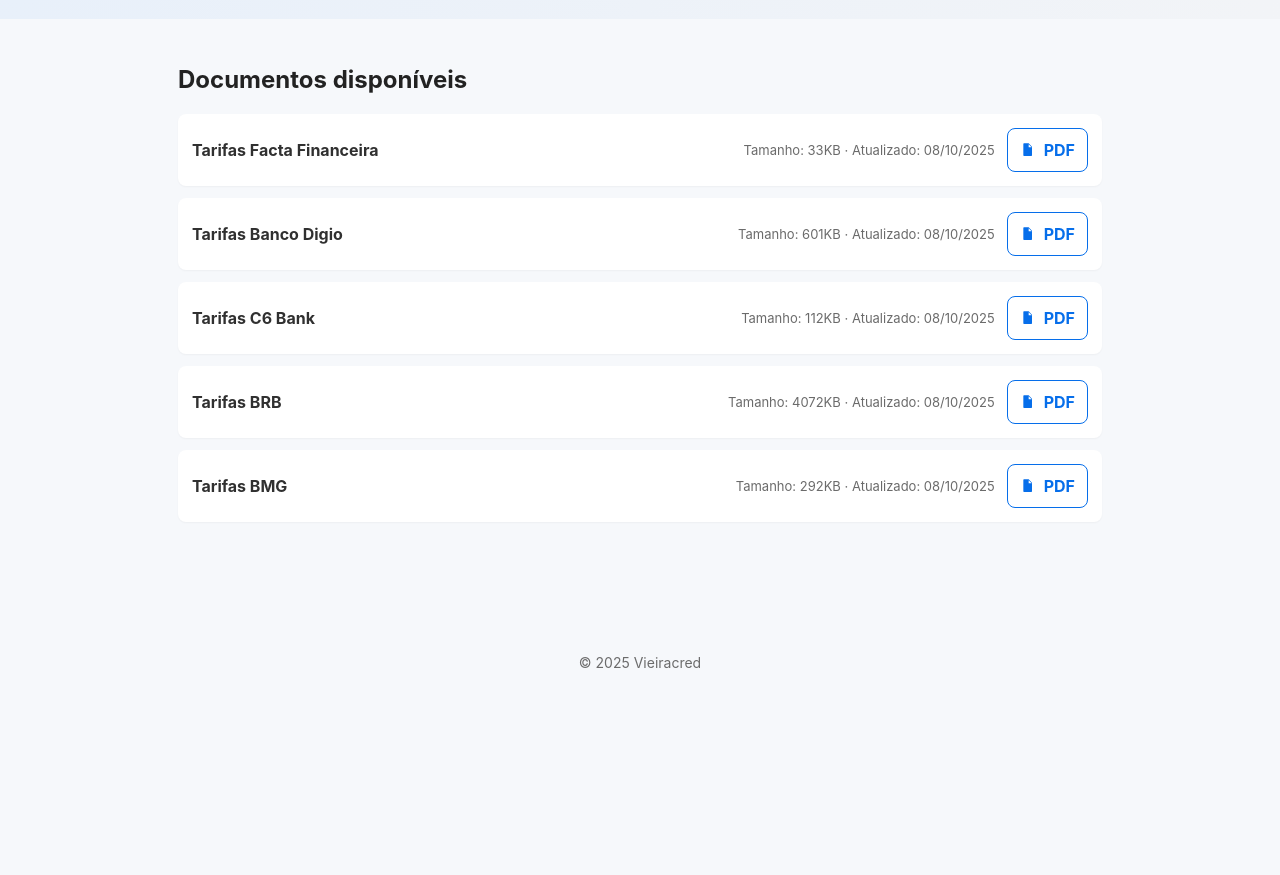
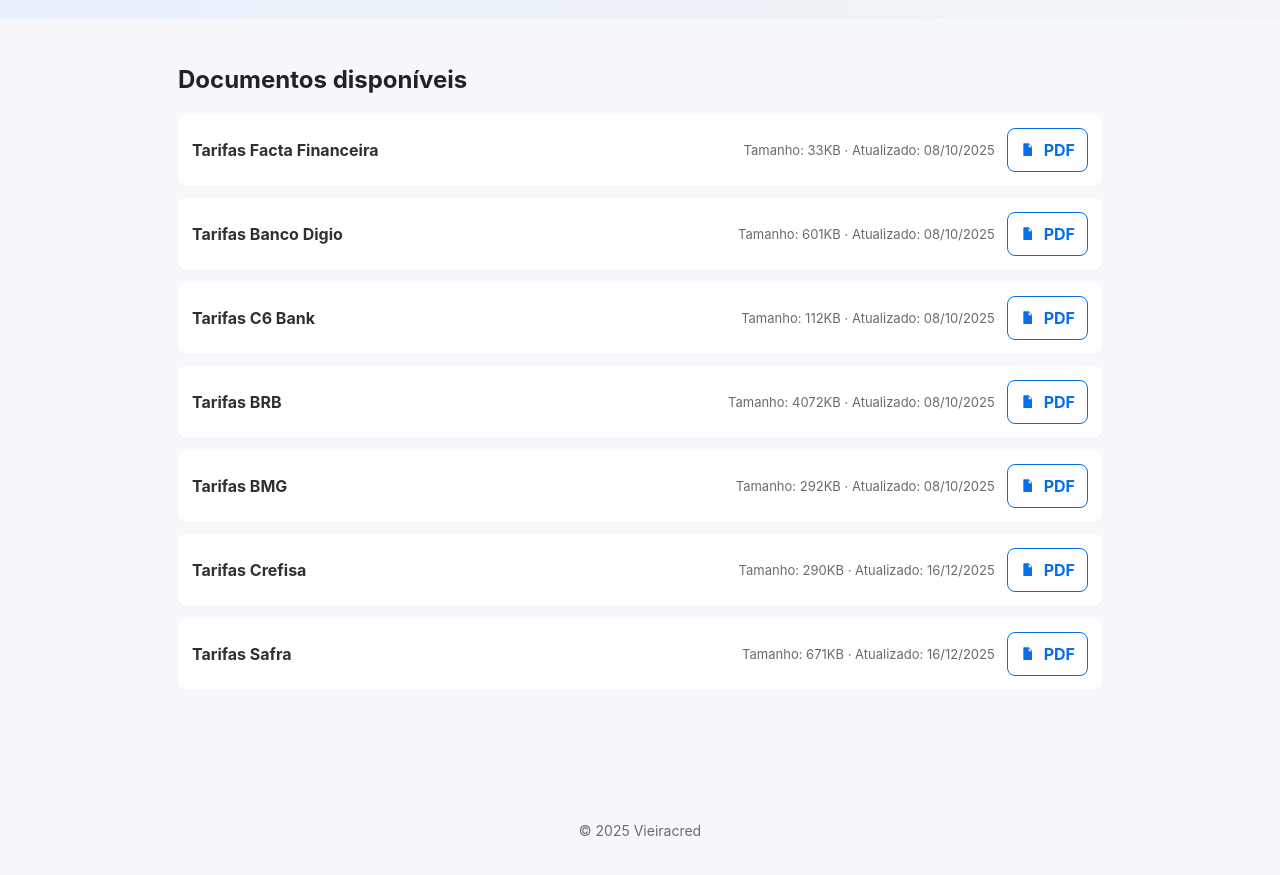
Before and after one commit to PlaneVieira/pg-tarifas, a plain HTML site: page meu-repo/docs/index.html in a window 1280 px wide. Shown: the part 157-1032 px from the top of the page. Before the commit the page ends 888 px from the top, so only its background shows below. Drawn offline with Linux system fonts and the light colour scheme.

Commit message:
Commit add Safra e Crefisa

```diff
--- a/meu-repo/docs/index.html
+++ b/meu-repo/docs/index.html
@@ -41,7 +41,9 @@
   { title: "Tarifas Banco Digio", file: "tarifa-digio.pdf", date: "08/10/2025", size: "601KB" },
   { title: "Tarifas C6 Bank", file: "tarifa-c6.pdf", date: "08/10/2025", size: "112KB"},
   { title: "Tarifas BRB", file: "tarifa-brb.pdf", date: "08/10/2025", size: "4072KB"},
-  { title: "Tarifas BMG", file: "tarifas-bmg.pdf", date: "08/10/2025", size: "292KB"}
+  { title: "Tarifas BMG", file: "tarifas-bmg.pdf", date: "08/10/2025", size: "292KB"},
+  { title: "Tarifas Crefisa", file: "tarifas-crefisa.pdf", date: "16/12/2025", size: "290KB"},
+  { title: "Tarifas Safra", file: "tarifas-safra.pdf", date: "16/12/2025", size: "671KB"}
 ];
 
 // renderiza a lista
```
Also changed, not shown: 2 other files.
